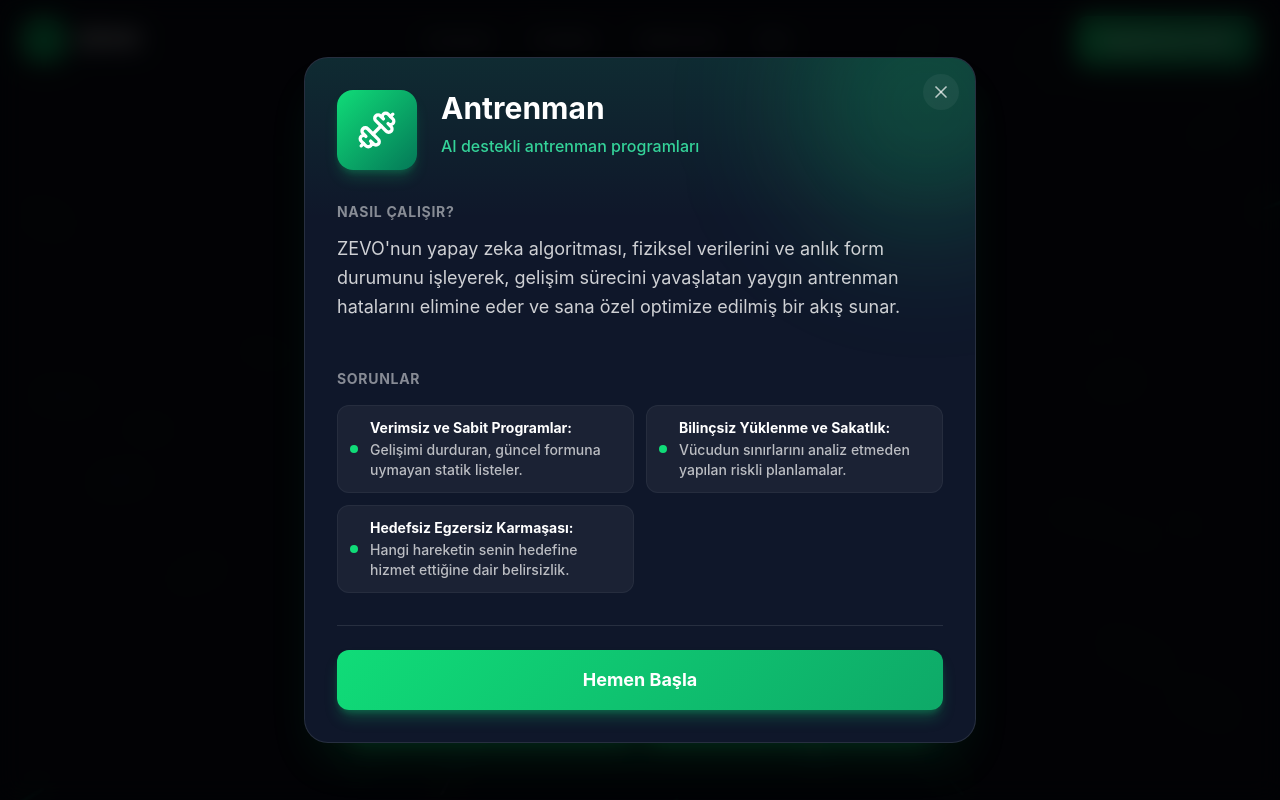
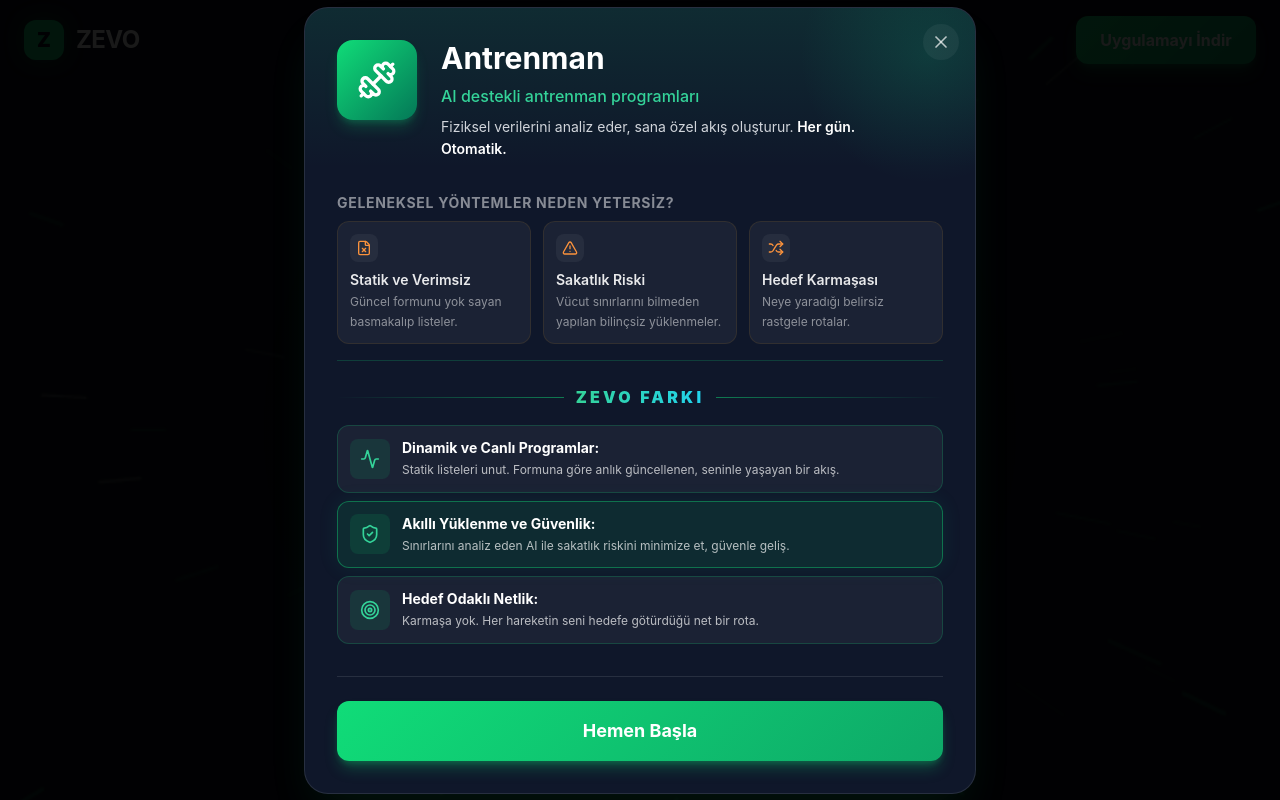
Before and after one commit to emirhann-akca/zevo-c, a Next.js app: page / in a window 1280 px wide. Both pictures are taken after a click on the button "Antrenman". Shown: the part 4349-5149 px from the top of the page. Built offline with nearby package versions, Linux system fonts and the light colour scheme.

Commit message:
özellikler kısmı güncellendi

```diff
--- a/components/sections/Features.tsx
+++ b/components/sections/Features.tsx
@@ -2,7 +2,7 @@
 
 import { motion, AnimatePresence } from 'framer-motion'
 import { useState, useEffect } from 'react'
-import { X, Dumbbell, Apple, Brain, Users, Trophy, ChevronRight } from 'lucide-react'
+import { X, Dumbbell, Apple, Brain, Users, Trophy, ChevronRight, Activity, ShieldCheck, Target, TriangleAlert, CircleHelp, FileX, Shuffle, Camera, PieChart, Mic, TrendingUp } from 'lucide-react'
 import EnergyCircuitBackground from '@/components/effects/EnergyCircuitBackground'
 import SectionHeader from '@/components/ui/SectionHeader'
 import ComingSoonButton from '@/components/ui/ComingSoonButton'
@@ -13,19 +13,25 @@
   title: string;
   shortDescription: string;
   detailedDescription: string;
-  benefits: string[];
+  problems?: {
+    title: string;
+    description: string;
+    icon: React.ElementType;
+  }[];
+  benefits: {
+    title: string;
+    description: string;
+    icon?: React.ElementType;
+  }[];
   animation: 'fade' | 'slide' | 'scale' | 'rotate';
   layout: 'square' | 'full';
   targetSection?: string;
   listTitle?: string;
+  problemTitle?: string;
 }
 
 export default function Features() {
   const [selectedFeature, setSelectedFeature] = useState<Feature | null>(null)
-
-
-
-
 
   const features: Feature[] = [
     {
@@ -33,13 +39,43 @@
       icon: Dumbbell,
       title: 'Antrenman',
       shortDescription: 'AI destekli antrenman programları',
-      detailedDescription: 'ZEVO\'nun yapay zeka algoritması, fiziksel verilerini ve anlık form durumunu işleyerek, gelişim sürecini yavaşlatan yaygın antrenman hatalarını elimine eder ve sana özel optimize edilmiş bir akış sunar.',
+      detailedDescription: 'Fiziksel verilerini analiz eder, sana özel akış oluşturur.||Her gün. Otomatik.',
+      problems: [
+        {
+          title: 'Statik ve Verimsiz',
+          description: 'Güncel formunu yok sayan basmakalıp listeler.',
+          icon: FileX
+        },
+        {
+          title: 'Sakatlık Riski',
+          description: 'Vücut sınırlarını bilmeden yapılan bilinçsiz yüklenmeler.',
+          icon: TriangleAlert
+        },
+        {
+          title: 'Hedef Karmaşası',
+          description: 'Neye yaradığı belirsiz rastgele rotalar.',
+          icon: Shuffle
+        }
+      ],
       benefits: [
-        'Verimsiz ve Sabit Programlar: Gelişimi durduran, güncel formuna uymayan statik listeler.',
-        'Bilinçsiz Yüklenme ve Sakatlık: Vücudun sınırlarını analiz etmeden yapılan riskli planlamalar.',
-        'Hedefsiz Egzersiz Karmaşası: Hangi hareketin senin hedefine hizmet ettiğine dair belirsizlik.',
+        {
+          title: 'Dinamik ve Canlı Programlar',
+          description: 'Statik listeleri unut. Formuna göre anlık güncellenen, seninle yaşayan bir akış.',
+          icon: Activity
+        },
+        {
+          title: 'Akıllı Yüklenme ve Güvenlik',
+          description: 'Sınırlarını analiz eden AI ile sakatlık riskini minimize et, güvenle geliş.',
+          icon: ShieldCheck
+        },
+        {
+          title: 'Hedef Odaklı Netlik',
+          description: 'Karmaşa yok. Her hareketin seni hedefe götürdüğü net bir rota.',
+          icon: Target
+        },
       ],
-      listTitle: 'SORUNLAR',
+      listTitle: 'ZEVO FARKI',
+      problemTitle: 'GELENEKSEL YÖNTEMLER NEDEN YETERSİZ?',
       animation: 'fade',
       layout: 'square',
       targetSection: 'hareket-analizi'
@@ -49,14 +85,43 @@
       icon: Apple,
       title: 'Beslenme',
       shortDescription: 'Kişiselleştirilmiş beslenme planı',
-      detailedDescription: 'ZEVO, sadece kalorilerini saymaz; metabolizmana ve hedeflerine uygun dinamik bir beslenme planı oluşturur. Görsel analiz ve barkod teknolojisiyle yediklerini bu planla anlık olarak eşleştirerek, \'bugün ne yesem?\' belirsizliğini ve hesaplama karmaşasını elimine eden uçtan uca bir yönetim sunar.',
+      detailedDescription: 'Sadece kalori saymaz. Metabolizmana ve hedeflerine uygun dinamik bir beslenme planı oluşturur.||Görsel analiz ve barkod teknolojisiyle. Anlık.',
+      problems: [
+        {
+          title: 'Plansızlık ve Kararsızlık',
+          description: '"Ne yesem?" stresi ve sağlıksız kaçamaklar.',
+          icon: CircleHelp
+        },
+        {
+          title: 'Sürdürülemez Yasaklar',
+          description: 'Katı diyetlerin yarattığı psikolojik baskı ve bozma eğilimi.',
+          icon: TriangleAlert
+        },
+        {
+          title: 'Dengesiz Makro Dağılımı',
+          description: 'Kaloriyi tutturup protein dengesini kaçırmak.',
+          icon: Shuffle
+        }
+      ],
       benefits: [
-        'Plansızlık ve Kararsızlık: Öğün saati geldiğinde yaşanan "Ne yemeliyim?" stresi ve bunun yol açtığı sağlıksız kaçamaklar.',
-        'Sürdürülemez Yasaklar: Gerçekçi olmayan katı listelerin yarattığı psikolojik baskı ve diyeti bozma eğilimi.',
-        'Zaman Alan Veri Girişi: Planı uygularken tek tek ürün aramanın yarattığı bıkkınlık ve takibi bırakma riski.',
-        'Dengesiz Makro Dağılımı: Rastgele beslenerek kalori hedefini tutturup, kas inşası için gereken protein dengesini kaçırmak.'
+        {
+          title: 'Dinamik Beslenme Planı',
+          description: 'Hedefine göre güncellenen, esnek bir beslenme akışı.',
+          icon: Activity
+        },
+        {
+          title: 'Görsel & Barkod Takip',
+          description: 'Fotoğraf çek veya barkod okut, gerisini AI halleder.',
+          icon: Camera
+        },
+        {
+          title: 'Akıllı Makro Dengesi',
+          description: 'Protein, yağ, karbonhidrat dengesini otomatik optimize eder.',
+          icon: PieChart
+        },
       ],
-      listTitle: 'SORUNLAR',
+      listTitle: 'ZEVO FARKI',
+      problemTitle: 'Klasik Diyetler Neden İşe Yaramıyor?',
       animation: 'slide',
       layout: 'square',
       targetSection: 'beslenme'
@@ -66,13 +131,43 @@
       icon: Brain,
       title: 'Yapay Zeka Koç',
       shortDescription: 'Kişisel AI koçluk sistemi',
-      detailedDescription: 'ZEVO\'nun görüntü işleme teknolojisi, telefon kamerasını kullanarak iskelet sistemini saniye saniye haritalar. Vücut açılarını ve hareket menzilini analiz ederek, seni sakatlayabilecek en ufak duruş bozukluğunu bile tespit eder ve anlık sesli komutlarla düzeltir.',
+      detailedDescription: 'Telefon kamerasıyla iskelet sistemini haritalandırır, form hatalarını tespit eder.||Anlık sesli komutlarla düzeltir.',
+      problems: [
+        {
+          title: 'Görünmez Form Hataları',
+          description: 'Fark edilmeyen yanlış açılar ve sakatlık riski.',
+          icon: CircleHelp
+        },
+        {
+          title: 'Yarım Tekrar',
+          description: 'Menzilden çalarak gelişimi yavaşlatmak.',
+          icon: TriangleAlert
+        },
+        {
+          title: 'Odak Kaybı',
+          description: 'Sürekli sayı sayarak zihinsel odağın bozulması.',
+          icon: Shuffle
+        }
+      ],
       benefits: [
-        'Görünmez Form Hataları: Dışarıdan bir göz olmadığı için fark edilmeyen yanlış açılar ve sakatlık riski.',
-        'Yarım ve Verimsiz Tekrar: Zorlandığında hareketin menzilinden çalarak gelişimi yavaşlatmak.',
-        'Odak ve Sayım Kaybı: "Kaçıncı tekrardayım?" karmaşasıyla zihinsel odağın bozulması.'
+        {
+          title: 'Gerçek Zamanlı Form Analizi',
+          description: 'Vücut açılarını izler, hataları anında yakalar.',
+          icon: Activity
+        },
+        {
+          title: 'Sesli Koçluk',
+          description: 'Sesli komutlarla formu anında düzeltir.',
+          icon: Mic
+        },
+        {
+          title: 'Hareket Menzili Takibi',
+          description: 'Tekrarın tam menzilde yapıldığından emin olur.',
+          icon: Target
+        },
       ],
-      listTitle: 'SORUNLAR',
+      listTitle: 'ZEVO FARKI',
+      problemTitle: 'Koçsuz Antrenman Neden Riskli?',
       animation: 'scale',
       layout: 'full',
       targetSection: 'ai-koc'
@@ -82,13 +177,43 @@
       icon: Users,
       title: 'Ekipler',
       shortDescription: 'Takım arkadaşlarınla antrenman',
-      detailedDescription: 'ZEVO, antrenman verilerini analiz ederek arkadaşlarınla yarışabileceğin dinamik bir lig ortamı oluşturur. Bireysel performansını bir takım oyununa dönüştürerek, süreci şeffaf ve ölçülebilir bir rekabet ekosistemine taşır.',
+      detailedDescription: 'Antrenman verilerini analiz eder, arkadaşlarınla yarışabileceğin dinamik bir lig ortamı oluşturur.||Performansını takım oyununa dönüştürür.',
+      problems: [
+        {
+          title: 'Hesap Verilebilirlik',
+          description: 'Sürecini takip eden bir rakip olmadığı için ertelemek.',
+          icon: CircleHelp
+        },
+        {
+          title: 'İzole Süreç',
+          description: 'Tek başına çalışmanın yarattığı monotonluk ve rekabet eksikliği.',
+          icon: TriangleAlert
+        },
+        {
+          title: 'Kıyaslama Eksikliği',
+          description: 'Gelişimini karşılaştıramadığın için seviyeni görememek.',
+          icon: Shuffle
+        }
+      ],
       benefits: [
-        'Hesap Verilebilirlik Eksikliği: Sürecini takip eden bir göz veya rakip olmadığı için antrenmanları kolayca ertelemek.',
-        'İzole ve Monoton Süreç: Tek başına çalışmanın zamanla yarattığı sıkıcılık ve rekabet eksikliği.',
-        'Kıyaslama Yetersizliği: Gelişimini başkalarıyla karşılaştıramadığın için gerçek potansiyelini ve seviyeni görememek.'
+        {
+          title: 'Dinamik Lig Sistemi',
+          description: 'Arkadaşlarınla haftalık sıralama ve rekabet ortamı.',
+          icon: Trophy
+        },
+        {
+          title: 'Takım Motivasyonu',
+          description: 'Birlikte hedef koy, birbirinizi takip et ve motive ol.',
+          icon: Users
+        },
+        {
+          title: 'Şeffaf Performans Takibi',
+          description: 'Gelişimini rakiplerle kıyasla, gerçek potansiyelini gör.',
+          icon: TrendingUp
+        },
       ],
-      listTitle: 'SORUNLAR',
+      listTitle: 'ZEVO FARKI',
+      problemTitle: 'TEK BAŞINA ANTRENMAN NEDEN ZORLUYOR?',
       animation: 'rotate',
       layout: 'square'
     },
@@ -97,13 +222,43 @@
       icon: Trophy,
       title: 'PvP Arena',
       shortDescription: 'Gerçek zamanlı rekabet',
-      detailedDescription: 'ZEVO, antrenmanı dijital bir arenaya dönüştürür. Yapay zeka tabanlı iskelet takip sistemi, müsabaka sırasında tarafsız bir hakem gibi çalışır. Sadece nizami formda yapılan tekrarları geçerli sayarak, uzaktan rekabetteki güven ve adalet sorununu kökten çözer.',
+      detailedDescription: 'Antrenmanı dijital bir arenaya dönüştürür, AI hakemliği ile tarafsızlık sağlar.||Uzaktan rekabette güven ve adalet sorununu çözer.',
+      problems: [
+        {
+          title: 'Hileli Rekabet',
+          description: 'Kazanma hırsıyla hareketin formunu bozarak elde edilen haksız puanlar.',
+          icon: CircleHelp
+        },
+        {
+          title: 'Düşük Yoğunluk',
+          description: 'Rakip baskısı olmadığı için sınırları zorlamayan verimsiz çalışmalar.',
+          icon: TriangleAlert
+        },
+        {
+          title: 'Adaletsiz Eşleşme',
+          description: 'Kendi seviyende olmayan rakiplerle yarışmanın yarattığı motivasyon kırılması.',
+          icon: Shuffle
+        }
+      ],
       benefits: [
-        'Hileli Rekabet: Kazanma hırsıyla hareketin formundan çalarak (yarım yaparak) elde edilen haksız puanlar.',
-        'Düşük Antrenman Yoğunluğu: Rakip baskısı olmadığı için sınırları zorlamadan, "konfor alanında" yapılan verimsiz çalışmalar.',
-        'Adaletsiz Eşleşme: Kendi seviyende olmayan rakiplerle yarışmanın yarattığı motivasyon kırılması ve dengesizlik.'
+        {
+          title: 'Tarafsız AI Hakemliği',
+          description: 'Sadece nizami formda yapılan tekrarları geçerli sayar.',
+          icon: ShieldCheck
+        },
+        {
+          title: 'Dinamik Eşleşme',
+          description: 'Kendi seviyendeki rakiplerle adil ve rekabetçi müsabakalar.',
+          icon: Users
+        },
+        {
+          title: 'Gerçek Zamanlı Rekabet',
+          description: 'Mesafeleri ortadan kaldıran, anlık veri senkronizasyonu.',
+          icon: Activity
+        },
       ],
-      listTitle: 'SORUNLAR',
+      listTitle: 'ZEVO FARKI',
+      problemTitle: 'Geleneksel Rekabet Neden Yetersiz?',
       animation: 'fade',
       layout: 'square',
       targetSection: 'pvp-arena'
@@ -149,10 +304,9 @@
       {/* Sadece ortaya subtle glow */}
       <div className="absolute inset-0 pointer-events-none">
         <div
-          className="absolute top-1/2 left-1/2 -translate-x-1/2 -translate-y-1/2 w-[500px] h-[500px] rounded-full"
+          className="absolute top-1/2 left-1/2 -translate-x-1/2 -translate-y-1/2 w-[800px] h-[800px] rounded-full"
           style={{
-            background: 'radial-gradient(circle, rgba(16, 185, 129, 0.06) 0%, transparent 70%)',
-            filter: 'blur(80px)'
+            background: 'radial-gradient(circle, rgba(16, 185, 129, 0.04) 0%, transparent 70%)'
           }}
         />
       </div>
@@ -271,21 +425,24 @@
               animate={{ opacity: 1 }}
               exit={{ opacity: 0 }}
               onClick={() => setSelectedFeature(null)}
-              className="fixed inset-0 bg-black/80 backdrop-blur-md z-[100]"
+              className="fixed inset-0 bg-black/90 z-[100]"
             />
 
             {/* Modal Container */}
             <div className="fixed inset-0 z-[101] flex items-center justify-center p-4 pointer-events-none">
               <motion.div
-                initial={{ opacity: 0, scale: 0.9, y: 20, filter: 'blur(10px)' }}
-                animate={{ opacity: 1, scale: 1, y: 0, filter: 'blur(0px)' }}
-                exit={{ opacity: 0, scale: 0.95, y: 20, filter: 'blur(10px)', transition: { duration: 0.2 } }}
+                initial={{ opacity: 0, scale: 0.9, y: 20 }}
+                animate={{ opacity: 1, scale: 1, y: 0 }}
+                exit={{ opacity: 0, scale: 0.95, y: 20, transition: { duration: 0.2 } }}
                 transition={{ type: 'spring', duration: 0.5, bounce: 0.3 }}
                 className="pointer-events-auto w-full max-w-2xl bg-[#0f172a] border border-white/10 rounded-3xl shadow-2xl shadow-emerald-500/10 overflow-hidden relative"
               >
                 {/* Background Glow Effects */}
                 <div className="absolute top-0 left-0 w-full h-40 bg-gradient-to-b from-emerald-500/10 to-transparent pointer-events-none" />
-                <div className="absolute -top-20 -right-20 w-64 h-64 bg-emerald-500/20 rounded-full blur-3xl pointer-events-none" />
+                <div
+                  className="absolute -top-20 -right-20 w-64 h-64 pointer-events-none"
+                  style={{ background: 'radial-gradient(circle, rgba(16,185,129,0.15) 0%, transparent 70%)' }}
+                />
 
                 {/* Close Button */}
                 <button
@@ -308,51 +465,96 @@
                       <h3 className="text-3xl font-bold text-white mb-2">
                         {selectedFeature.title}
                       </h3>
-                      <p className="text-emerald-400 font-medium">
+                      <p className="text-emerald-400 font-medium mb-2">
                         {selectedFeature.shortDescription}
                       </p>
+                      {selectedFeature.problems && (
+                        <p className="text-gray-300 text-sm leading-relaxed max-w-md">
+                          {selectedFeature.detailedDescription.split('||')[0]}
+                          <span className="text-white font-semibold"> {selectedFeature.detailedDescription.split('||')[1]}</span>
+                        </p>
+                      )}
                     </div>
                   </div>
 
                   {/* Body Content */}
-                  <div className="space-y-8">
-                    {/* Description */}
-                    <div>
-                      <h4 className="text-sm font-bold text-white/50 uppercase tracking-wider mb-3">
-                        NASIL ÇALIŞIR?
-                      </h4>
+                  <div className="space-y-6">
+                    {/* Description Section (Only if no problems, otherwise it is in header) */}
+                    {!selectedFeature.problems && (
+                      <div className="mb-4">
                         <div className="max-h-[140px] overflow-y-auto pr-2 scrollbar-none [&::-webkit-scrollbar]:hidden [-ms-overflow-style:'none'] [scrollbar-width:'none']">
                           <p className="text-white/80 leading-relaxed text-lg pb-4">
                             {selectedFeature.detailedDescription}
                           </p>
                         </div>
                       </div>
+                    )}
 
-                    {/* Benefits Grid */}
-                    <div>
-                      <h4 className="text-sm font-bold text-white/50 uppercase tracking-wider mb-4">
-                        {selectedFeature.listTitle || 'AVANTAJLAR'}
+                    {/* Problems Section (Only if exists) */}
+                    {selectedFeature.problems && (
+                      <div className="mb-6">
+                        <h4 className="text-sm font-bold text-white/50 uppercase tracking-wider mb-2">
+                          {selectedFeature.problemTitle || 'SORUNLAR'}
                         </h4>
-                      <div className="grid grid-cols-1 md:grid-cols-2 gap-3">
-                        {selectedFeature.benefits.map((benefit, index) => (
+                        <div className="grid grid-cols-1 md:grid-cols-3 gap-3">
+                          {selectedFeature.problems.map((problem, index) => (
                             <motion.div
                               key={index}
                               initial={{ opacity: 0, y: 10 }}
                               animate={{ opacity: 1, y: 0 }}
                               transition={{ delay: index * 0.1 }}
-                            className="flex items-center gap-3 p-3 rounded-xl bg-white/5 border border-white/5 hover:bg-white/10 transition-colors"
+                              className="bg-white/5 border border-orange-500/10 rounded-xl p-3 flex flex-col gap-2 group hover:bg-white/10 transition-colors"
                             >
-                            <div className="w-2 h-2 rounded-full bg-emerald-500 shrink-0" />
-                            <span className="text-white/90 text-sm font-medium">
-                              {benefit.includes(':') ? (
-                                <>
-                                  <span className="font-bold text-white block mb-0.5">{benefit.split(':')[0]}:</span>
-                                  <span className="text-white/70">{benefit.substring(benefit.indexOf(':') + 1)}</span>
-                                </>
+                              <div className="w-7 h-7 rounded-lg bg-white/5 flex items-center justify-center shrink-0">
+                                <problem.icon className="w-4 h-4 text-orange-400 group-hover:text-orange-400 transition-colors" />
+                              </div>
+                              <div>
+                                <h5 className="font-semibold text-white/90 text-sm mb-0.5">{problem.title}</h5>
+                                <p className="text-white/50 text-xs leading-relaxed">{problem.description}</p>
+                              </div>
+                            </motion.div>
+                          ))}
+                        </div>
+
+                        {/* Separator Line */}
+                        <hr className="border-emerald-500/20 my-4" />
+                      </div>
+                    )}
+
+                    {/* Benefits List */}
+                    <div className="mb-6">
+                      <div className="flex items-center gap-3 mb-4">
+                        <div className="h-px flex-1 bg-gradient-to-r from-transparent to-emerald-500/50" />
+                        <h4 className="text-base font-black text-transparent bg-clip-text bg-gradient-to-r from-emerald-400 to-cyan-400 uppercase tracking-[0.2em]">
+                          {selectedFeature.listTitle || 'AVANTAJLAR'}
+                        </h4>
+                        <div className="h-px flex-1 bg-gradient-to-l from-transparent to-emerald-500/50" />
+                      </div>
+                      <div className="flex flex-col gap-2">
+                        {selectedFeature.benefits.map((benefit, index) => (
+                          <motion.div
+                            key={index}
+                            initial={{ opacity: 0, x: -20 }}
+                            animate={{ opacity: 1, x: 0 }}
+                            transition={{ delay: 0.2 + (index * 0.1) }}
+                            className={`flex items-center gap-3 p-3 rounded-xl border transition-colors duration-200 group ${benefit.title === 'Akıllı Yüklenme ve Güvenlik'
+                              ? 'bg-emerald-500/10 border-emerald-500/40 shadow-[0_0_20px_rgba(16,185,129,0.1)] scale-[1.01]'
+                              : 'bg-white/5 border-emerald-500/20 hover:border-emerald-500/40 hover:bg-emerald-500/5'
+                              }`}
+                          >
+                            {/* Icon if exists, or simple dot */}
+                            {benefit.icon ? (
+                              <div className="w-10 h-10 rounded-lg bg-emerald-500/10 flex items-center justify-center shrink-0 group-hover:bg-emerald-500/20 transition-colors">
+                                <benefit.icon className="w-5 h-5 text-emerald-400" />
+                              </div>
                             ) : (
-                                benefit
+                              <div className="w-2 h-2 rounded-full bg-emerald-500 shrink-0 ml-1" />
                             )}
-                            </span>
+
+                            <div className="flex-1 min-w-0">
+                              <h5 className="font-bold text-white text-sm mb-0.5">{benefit.title}{benefit.title ? ':' : ''}</h5>
+                              <p className="text-white/70 text-xs leading-relaxed">{benefit.description}</p>
+                            </div>
                           </motion.div>
                         ))}
                       </div>
```
Lines whose indentation alone changed are shown as unchanged.
